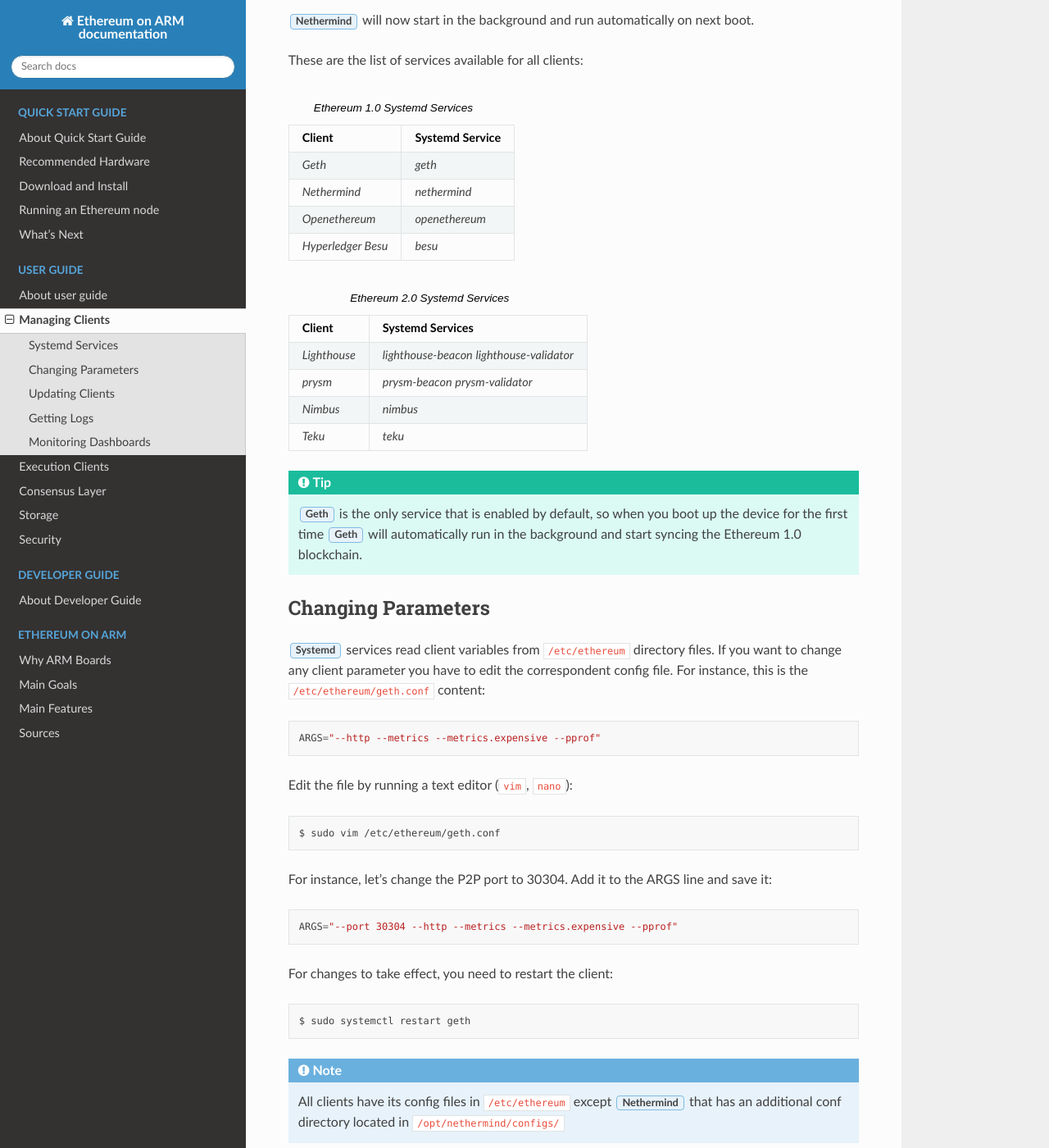
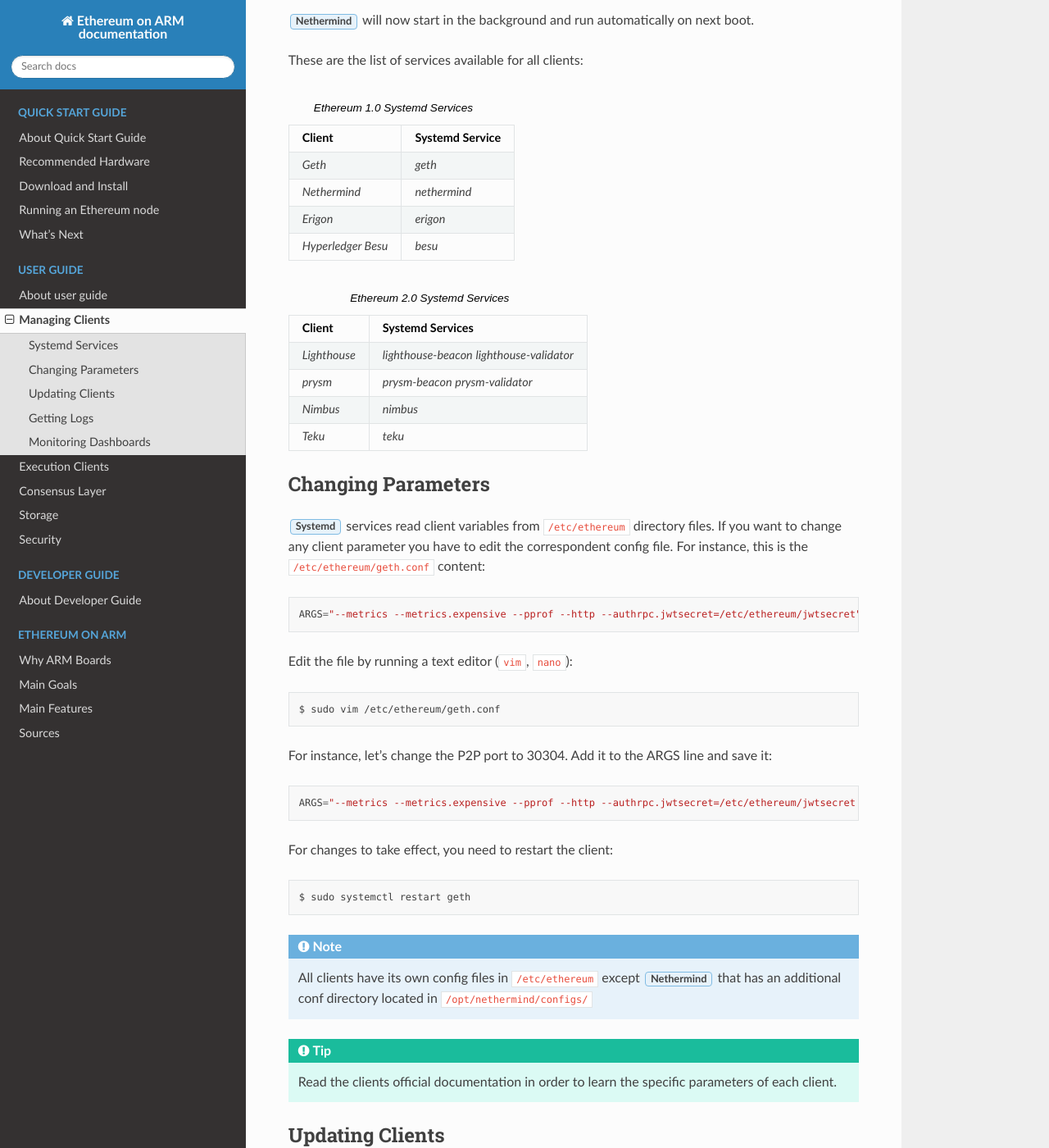
Before and after one commit to EOA-Blockchain-Labs/ethereumonarm, a Sphinx documentation site: the page built from docs/user-guide/managing-clients.rst, in a window 1280 px wide and 1400 px high, scrolled down 890 px. Shown: the whole window at 82% size. Built offline with Sphinx 7.4.7 and the Read the Docs theme 2.0.0, drawn with Linux system fonts in a browser that asks for light colours; some of the changed text lies outside the part shown.

Commit message:
doc updates

```diff
--- a/docs/user-guide/execution-clients.rst
+++ b/docs/user-guide/execution-clients.rst
@@ -29,7 +29,7 @@
 
 .. warning::
 
-  Remember that you need to run a Consensus Layer client along with the Execution Layer client as well.
+  Remember that you need to run a Consensus Layer client along with the Execution Layer client.
 
 Geth
 ~~~~
--- a/docs/user-guide/managing-clients.rst
+++ b/docs/user-guide/managing-clients.rst
@@ -47,7 +47,7 @@
 
    `Geth`, `geth`
    `Nethermind`, `nethermind`
-   `Openethereum`,`openethereum`
+   `Erigon`,`erigon`
    `Hyperledger Besu`, `besu`
 
 .. csv-table:: Ethereum 2.0 Systemd Services
@@ -58,11 +58,6 @@
    `Nimbus`, `nimbus`
    `Teku`, `teku`
 
-.. tip::
-  :guilabel:`Geth` is the only service that is enabled by default, so when you
-  boot up the device for the first time :guilabel:`Geth` will automatically
-  run in the background and start syncing the Ethereum 1.0 blockchain.
-
 
 Changing Parameters
 -------------------
@@ -71,7 +66,7 @@
 you want to change any client parameter you have to edit the correspondent config file. For
 instance, this is the ``/etc/ethereum/geth.conf`` content::
 
-  ARGS="--http --metrics --metrics.expensive --pprof"
+  ARGS="--metrics --metrics.expensive --pprof --http --authrpc.jwtsecret=/etc/ethereum/jwtsecret"
 
 Edit the file by running a text editor (``vim``, ``nano``):
 
@@ -81,7 +76,7 @@
 
 For instance, let's change the P2P port to 30304. Add it to the ARGS line and save it::
 
-  ARGS="--port 30304 --http --metrics --metrics.expensive --pprof"
+  ARGS="--metrics --metrics.expensive --pprof --http --authrpc.jwtsecret=/etc/ethereum/jwtsecret --port 30304"
 
 For changes to take effect, you need to restart the client:
 
@@ -91,7 +86,7 @@
 
 .. note::
 
-  All clients have its config files in ``/etc/ethereum`` except :guilabel:`Nethermind` that
+  All clients have its own config files in ``/etc/ethereum`` except :guilabel:`Nethermind` that
   has an additional conf directory located in ``/opt/nethermind/configs/``
 
 .. tip::
@@ -130,15 +125,15 @@
 
 * geth
 * nethermind
-* openethereum
+* erigon
 * besu
 * lighthouse
 * prysm
 * teku
 * nimbus
-* eth2.0-deposit-cli
+* staking-deposit-cli
 * ipfs
-* swarm
+* kubo
 
 .. note::
   The `APT` command will install the last version available in the repository. Most clients
@@ -165,7 +160,7 @@
 Monitoring Dashboards
 ---------------------
 
-We configured Grafana Dashboards to let users monitor both Ethereum 1.0 and Ethereum 2.0 clients.
+We configured Grafana Dashboards to let users monitor both Execution and Consensus clients.
 To access the dashboards just open your browser and type your ``Raspberry_IP`` followed by the 3000 port::
 
   http://replace_with_your_IP:3000
--- a/docs/user-guide/storage.rst
+++ b/docs/user-guide/storage.rst
@@ -4,7 +4,7 @@
 Storage
 =======
 
-**You need at least 1 TB SSD** in order to sync the Ethereum 1.0 blockchain. Again, there is no chance of
+**You need at least 2 TB SSD** in order to run a Full Ethereum node. Again, there is no chance of
 syncing the blockchain with an HDD disk.
 
 Raspberry Pi 4
```
Also changed, not shown: other parts of docs/user-guide/storage.rst (+3 -0 lines), docs/user-guide/consensus-clients.rst (+37 -29 lines), 1 other file.
